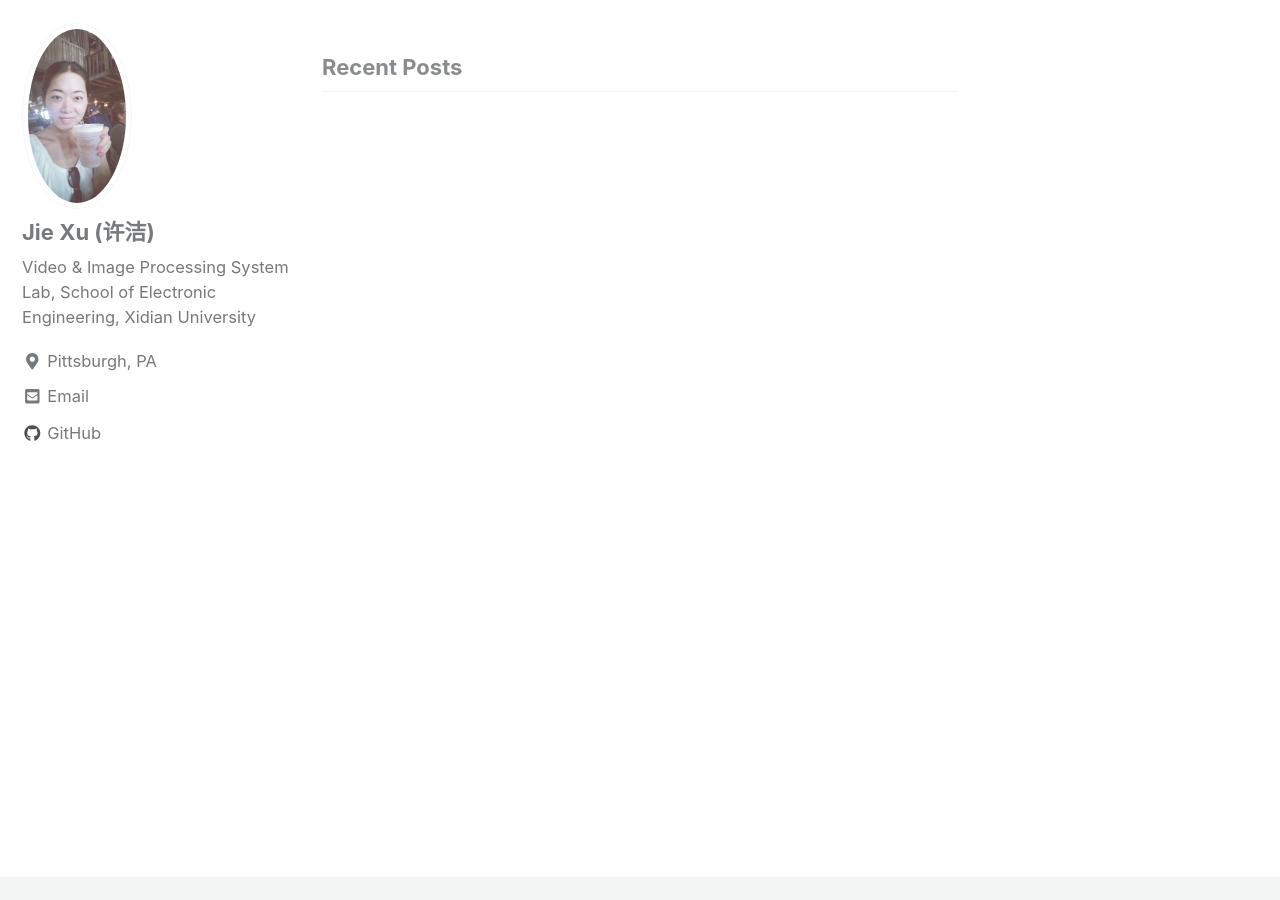
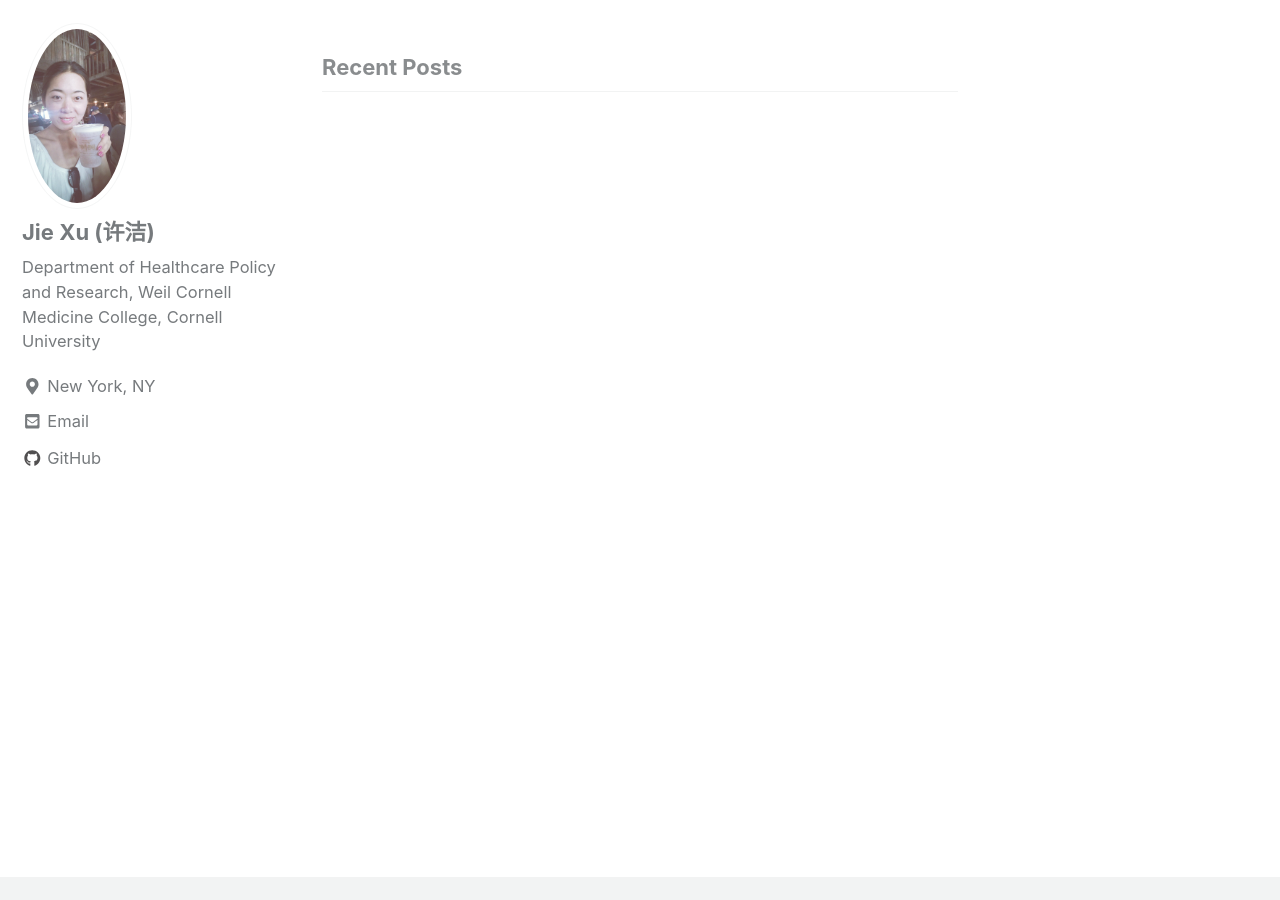
Before and after one commit to jxu1015/jxu1015.github.io, a Jekyll site: the page built from index.html, in a window 1280 px wide and 900 px high, scrolled down 553 px. Built offline with Jekyll 4.4.1, drawn with Linux system fonts in a browser that asks for light colours; nearby versions of some CDN libraries; the list of posts is cut into pages by our own code.

Commit message:
Update _config.yml

```diff
--- a/_config.yml
+++ b/_config.yml
@@ -102,9 +102,9 @@ analytics:
 author:
   name             : "Jie Xu (许洁)"
   avatar           : "/images/xu.jpg" # path of avatar image, e.g. "/assets/images/bio-photo.jpg"
-  bio              : "Video & Image Processing System Lab, School of Electronic Engineering, Xidian University"
-  location         : "Pittsburgh, PA"
-  email            : "jie.xu@pitt.edu"
+  bio              : "Department of Healthcare Policy and Research, Weil Cornell Medicine College, Cornell University"
+  location         : "New York, NY"
+  email            : "jix4002@med.cornell.edu"
   uri              :
   home             : # null (default), "absolute or relative url to link to author home"
   bitbucket        :
```
